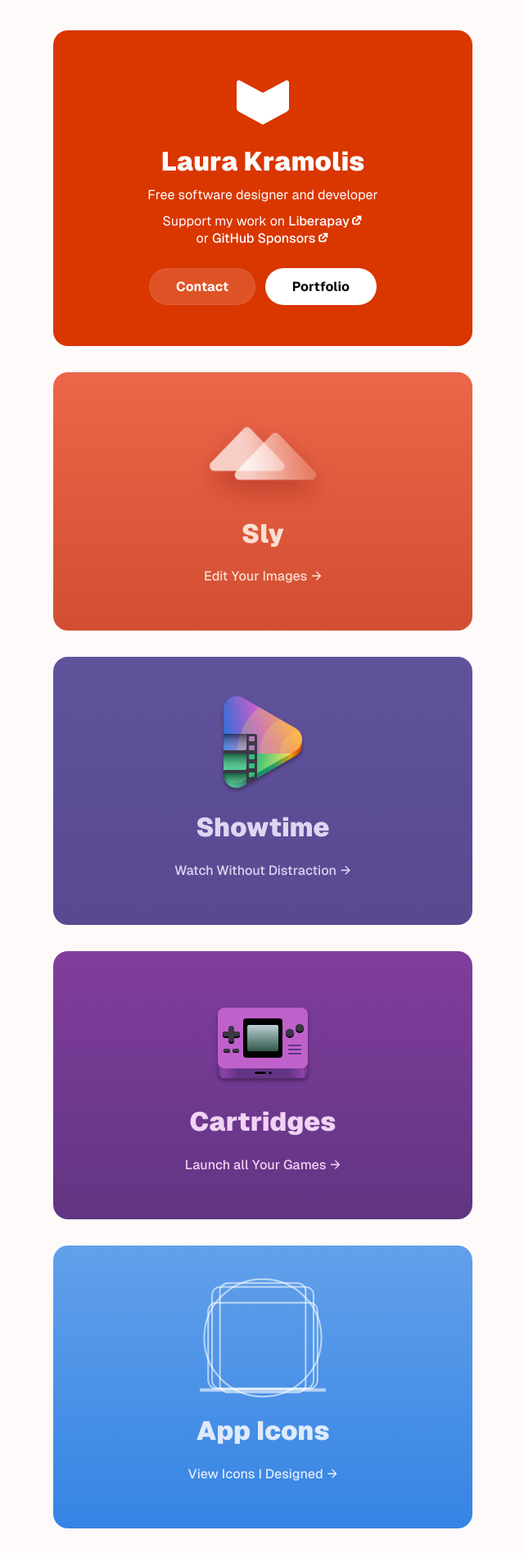
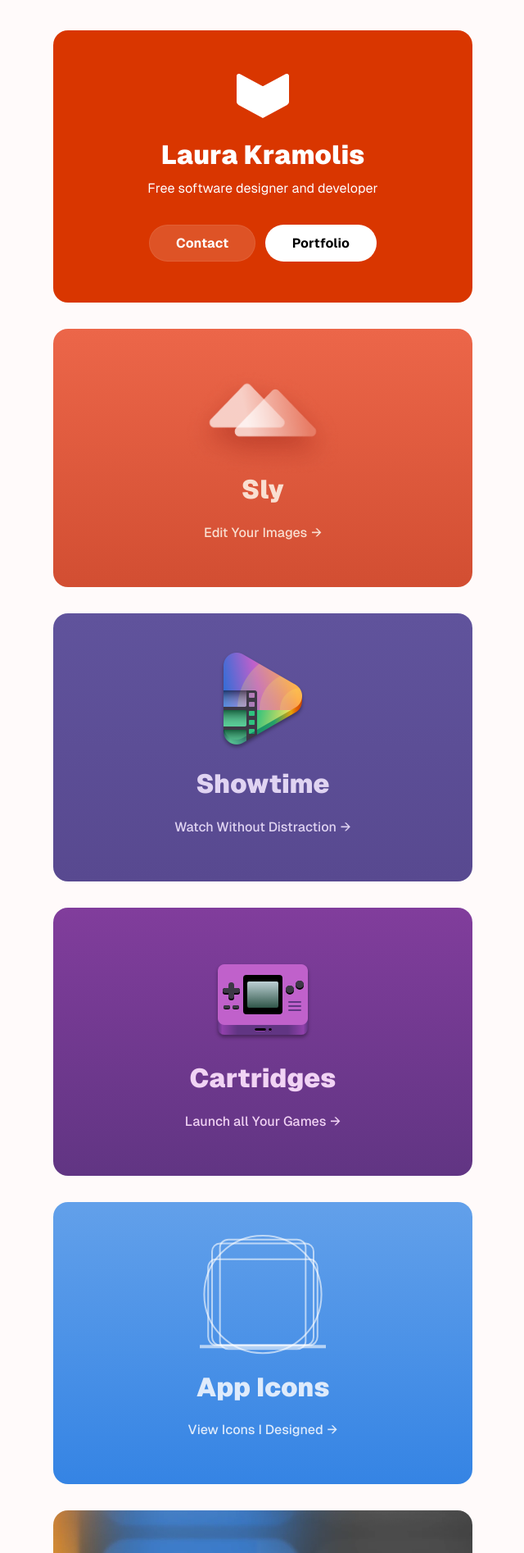
Before and after one commit to kra-mo/kramo.page, a Jekyll site: the page built from index.html, in a window 1280 px wide. Shown: the top 1894 px of the page at 82% size, without its empty margins (319-959 px from the left). Built offline with Jekyll 4.4.1, drawn with Linux system fonts in a browser that asks for light colours; some of the changed text lies outside the part shown.

Commit message:
De-emphasize call for donation on homepage

```diff
--- a/index.html
+++ b/index.html
@@ -14,10 +14,13 @@ layout: plain
         }
     }
 
+    body {
+        min-width: 22em;
+    }
+
     .card {
         margin: 0 auto 2em auto;
         padding: 2.5em 1em;
-        min-width: 17.5em;
         max-width: 30em;
         border-radius: 18px;
         animation: card-appear forwards;
@@ -68,23 +71,14 @@ layout: plain
             width="64"
             height="64"
             src="/images/kramo.svg"
-            style="margin-top: 1em"
+            style="margin-top: 0.5em"
         />
         <h1 style="margin-bottom: -0.2em">Laura Kramolis</h1>
-        <p style="white-space: nowrap; margin-bottom: -0.3em">
-            Free software designer and developer
-        </p>
-        <p style="white-space: nowrap; margin-bottom: 1em">
-            Support my work on
-            <a href="https://liberapay.com/kramo">Liberapay</a>
-            <br />
-            or
-            <a href="https://github.com/sponsors/kra-mo">GitHub Sponsors</a>
-        </p>
-        <span style="white-space: nowrap">
+        <p style="margin-bottom: 1.5em">Free software designer and developer</p>
+        <p style="white-space: nowrap; margin-bottom: 0em">
             <a class="button" href="/links">Contact</a>
             <a class="button suggested" href="/portfolio">Portfolio</a>
-        </span>
+        </p>
     </div>
     <a href="/sly">
         <div
@@ -213,11 +207,16 @@ layout: plain
     {% include back-to-top.html %}
 </main>
 <footer>
-    <p style="margin: 0.5em; line-height: 1.8em">
-        This site is licensed under the
+    <p style="padding: 2em 0.5em 1em">
+        You can support my work on
+        <a href="https://liberapay.com/kramo">Liberapay</a>
+        or
+        <a href="https://github.com/sponsors/kra-mo">GitHub Sponsors</a>
+    </p>
+    <p style="padding: 0 0.5em 2em">
+        This site's source code is available on
+        <a href="https://github.com/kra-mo/kramo.page">GitHub</a>
+        under the
         <a href="https://www.gnu.org/licenses/agpl-3.0.en.html">AGPL-3.0</a>
-        <br />
-        The source code is available on
-        <a href="https://github.com/kra-mo/kramo.page">GitHub</a>
     </p>
 </footer>
```
